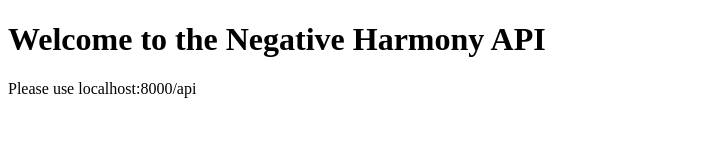
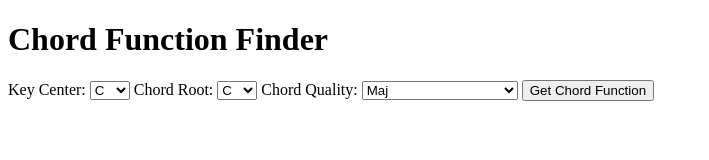
Before and after one commit to aelishRollo/chord-function-api, a website: page index.html in a window 1280 px wide. Shown: the whole page, without its empty margins (0-709 px from the left). Drawn offline with Linux system fonts and the light colour scheme.

Commit message:
Add previous commit functionality to UI. G seems to break the app for some reason

```diff
--- a/index.html
+++ b/index.html
@@ -3,10 +3,91 @@
 <head>
     <meta charset="UTF-8">
     <meta name="viewport" content="width=device-width, initial-scale=1.0">
-    <title>Document</title>
+    <title>Chord Function Finder</title>
+    <script>
+        document.addEventListener('DOMContentLoaded', () => {
+            const keyCenterSelect = document.getElementById('keyCenter');
+            const rootSelect = document.getElementById('root');
+            const qualitySelect = document.getElementById('quality');
+            const resultDiv = document.getElementById('result');
+            const getChordFunctionButton = document.getElementById('getChordFunction');
+
+            getChordFunctionButton.addEventListener('click', () => {
+                const keyCenter = keyCenterSelect.value;
+                const root = rootSelect.value;
+                const quality = qualitySelect.value;
+                const chordName = root + quality;
+
+                fetch('/getChordFunction', {
+                    method: 'POST',
+                    headers: {
+                        'Content-Type': 'application/json'
+                    },
+                    body: JSON.stringify({ chordName, keyCenter })
+                })
+                .then(response => response.json())
+                .then(data => {
+                    resultDiv.textContent = `Chord Function: ${data.chordFunction}`;
+                })
+                .catch(error => {
+                    resultDiv.textContent = `Error: ${error}`;
+                });
+            });
+        });
+    </script>
 </head>
 <body>
-    <h1>Welcome to the Negative Harmony API</h1>
-    <p> Please use localhost:8000/api</p>
+    <h1>Chord Function Finder</h1>
+    <form id="chordForm" onsubmit="return false;">
+        <label for="keyCenter">Key Center:</label>
+        <select id="keyCenter">
+            <option value="C">C</option>
+            <option value="C#">C#</option>
+            <option value="D">D</option>
+            <option value="D#">D#</option>
+            <option value="E">E</option>
+            <option value="F">F</option>
+            <option value="F#">F#</option>
+            <option value="G">G</option>
+            <option value="G#">G#</option>
+            <option value="A">A</option>
+            <option value="A#">A#</option>
+            <option value="B">B</option>
+        </select>
+
+        <label for="root">Chord Root:</label>
+        <select id="root">
+            <option value="C">C</option>
+            <option value="C#">C#</option>
+            <option value="D">D</option>
+            <option value="D#">D#</option>
+            <option value="E">E</option>
+            <option value="F">F</option>
+            <option value="F#">F#</option>
+            <option value="G">G</option>
+            <option value="G#">G#</option>
+            <option value="A">A</option>
+            <option value="A#">A#</option>
+            <option value="B">B</option>
+        </select>
+
+        <label for="quality">Chord Quality:</label>
+        <select id="quality">
+            <option value="Maj">Maj</option>
+            <option value="Maj7">Maj7</option>
+            <option value="7">7</option>
+            <option value="(Augmented)">(Augmented)</option>
+            <option value="6">6</option>
+            <option value="7b5">7b5</option>
+            <option value="Minor">Minor</option>
+            <option value="Minor7">Minor7</option>
+            <option value="°">° (Diminished)</option>
+            <option value="ø7">ø7 (Half-Diminished 7)</option>
+        </select>
+
+        <button id="getChordFunction">Get Chord Function</button>
+    </form>
+
+    <div id="result"></div>
 </body>
 </html>
```
Also changed, not shown: server.js (+31 -19 lines).
